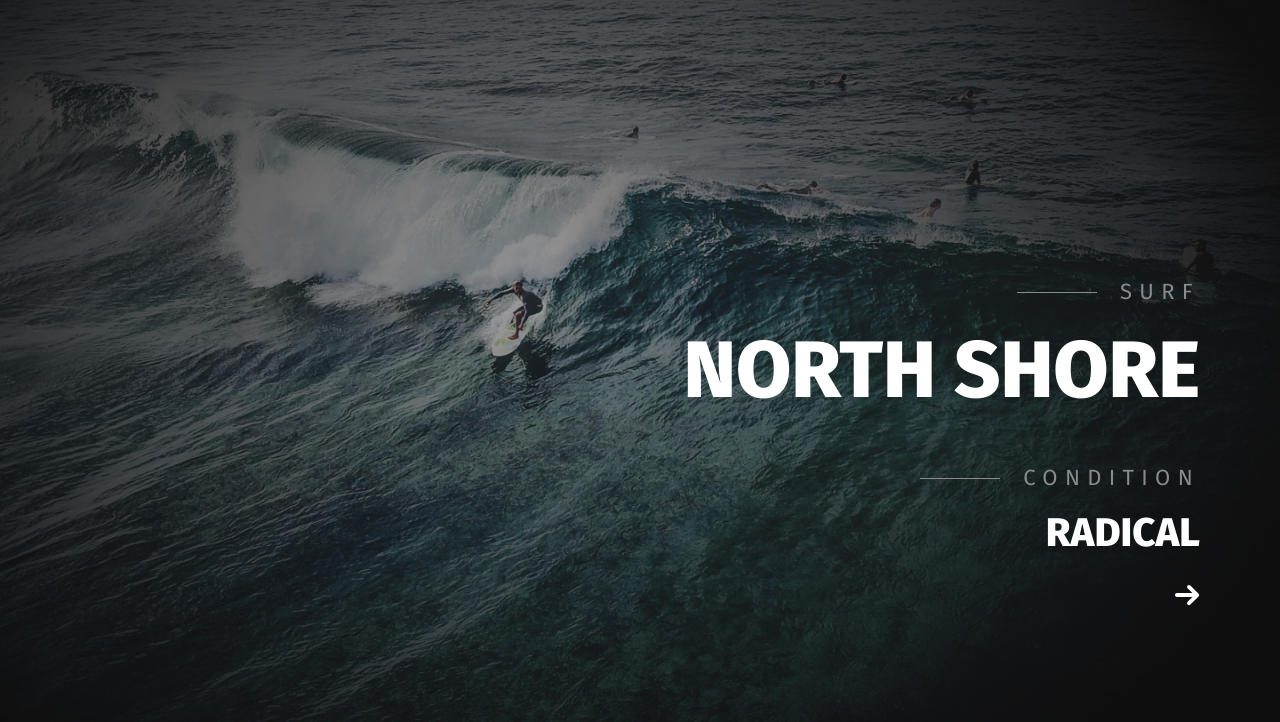
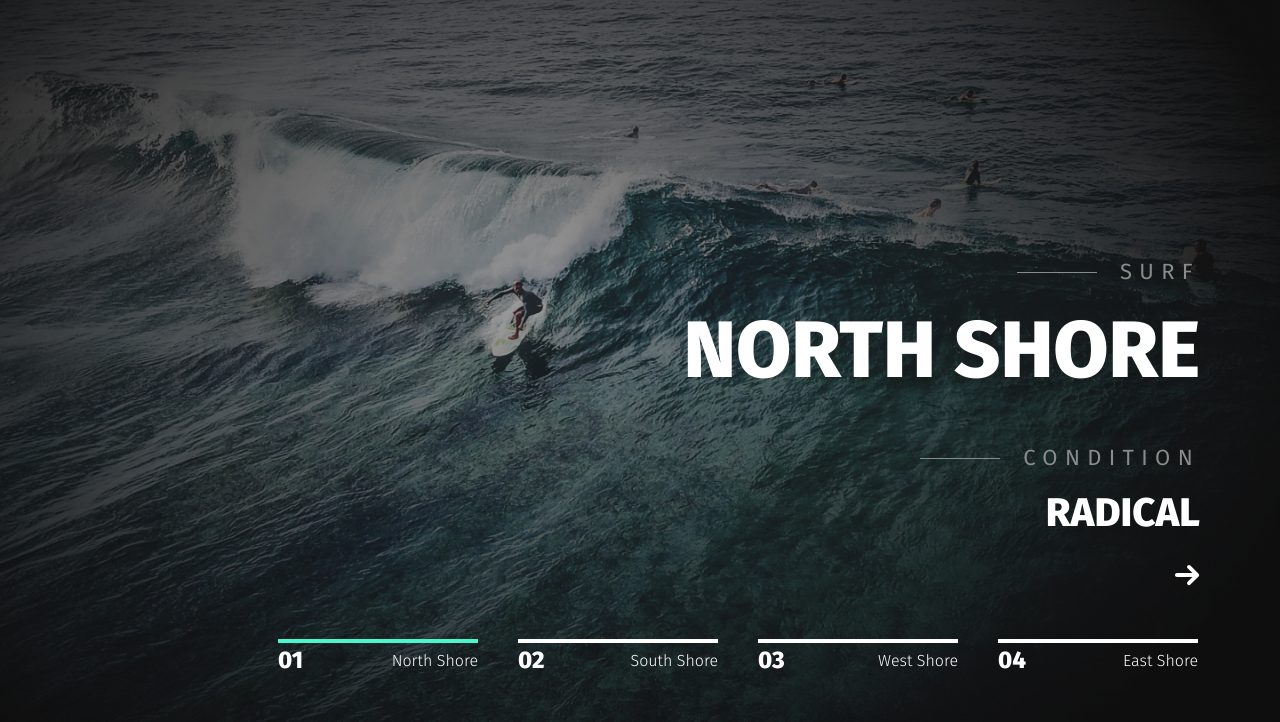
Before and after one commit to igorbod/site-GoSurf, a plain HTML site: page index.html in a window 1280 px wide. Shown: the part 78-800 px from the top of the page. Drawn offline with nearby package versions, Linux system fonts and the light colour scheme.

Commit message:
made nav slide for main slider using slick slider syncing

```diff
--- a/index.html
+++ b/index.html
@@ -18,6 +18,8 @@
 
   <!-- Header -->
   <header class="header">
+
+    <!-- Main Slider -->
     <div class="header__slider">
 
       <div class="header__slider-item slider-item">
@@ -101,6 +103,56 @@
       </div>
 
     </div>
+
+    <!-- nav for Main slider -->
+    <div class="slider-dots">
+
+      <div class="slider-dots__item">
+        <div class="slider-dots-box">
+          <div class="slider-dots__num">
+            01
+          </div>
+          <div class="slider-dots__title">
+            North Shore
+          </div>
+        </div>
+      </div>
+
+      <div class="slider-dots__item">
+        <div class="slider-dots-box">
+          <div class="slider-dots__num">
+            02
+          </div>
+          <div class="slider-dots__title">
+            South Shore
+          </div>
+        </div>
+      </div>
+
+      <div class="slider-dots__item">
+        <div class="slider-dots-box">
+          <div class="slider-dots__num">
+            03
+          </div>
+          <div class="slider-dots__title">
+            West Shore
+          </div>
+        </div>
+      </div>
+
+      <div class="slider-dots__item">
+        <div class="slider-dots-box">
+          <div class="slider-dots__num">
+            04
+          </div>
+          <div class="slider-dots__title">
+            East Shore
+          </div>
+        </div>
+      </div>
+
+    </div>
+
   </header>
 
   <!-- Scripts -->
--- a/js/main.js
+++ b/js/main.js
@@ -4,6 +4,17 @@ $(function() {
     infinite: true,
     fade: true,
     prevArrow: '<img src="img/icons/arrow-left.svg" alt="Previous" class="slick-prev header-slide-prev">',
-    nextArrow: '<img src="img/icons/arrow-right.svg" alt="Next" class="slick-next header-slide-next">'
+    nextArrow: '<img src="img/icons/arrow-right.svg" alt="Next" class="slick-next header-slide-next">',
+    asNavFor: '.slider-dots'
   });
+
+  // nav for Main slider
+  $('.slider-dots').slick({
+    infinite: false,
+    slidesToShow: 4,
+    slidesToScroll: 4,
+    arrows: false,
+    asNavFor: '.header__slider'
+  });
+
 });
--- a/scss/_variables.scss
+++ b/scss/_variables.scss
@@ -1 +1,2 @@
 $sup: #898b8c;
+$accent: #4AF6CD;
--- a/scss/blocks/_header.scss
+++ b/scss/blocks/_header.scss
@@ -19,7 +19,6 @@
   &-slide-prev {
     right: 125px;
   }
-
 }
 
 .slider-item {
@@ -49,5 +48,57 @@
     .info-link__image {
       display: inline-block;
     }
+    &-link {
+      margin-bottom: 20px;
+    }
+
   }
 }
+
+.slider-dots {
+  position: absolute;
+  display: flex;
+  flex-direction: row;
+  justify-content: space-between;
+  align-items: flex-start;
+  bottom: 45px;
+  right: 82px;
+  color: #ffffff;
+  .slick-current {
+    .slider-dots-box {
+      border-top-color: $accent;
+    }
+  }
+  &__item {
+    min-width: 200px;
+    width: 100%;
+    padding-top: 6px;
+    margin-right: 40px;
+    &:last-child {
+      margin-right: 0;
+    }
+  }
+
+  &-box {
+    display: flex;
+    justify-content: space-between;
+    align-items: center;
+    border-top: 4px solid #ffffff;
+  }
+
+  &__num {
+    display: inline-block;
+    font-size: 24px;
+    font-weight: 800;
+    line-height: 34px;
+    text-transform: uppercase;
+  }
+
+  &__title {
+    display: inline-block;
+    font-size: 16px;
+    font-weight: 300;
+    line-height: 19px;
+    margin-left: auto;
+  }
+}
```
Also changed, not shown: css/main.min.css, scss/_global.scss (line endings or trailing spaces).
